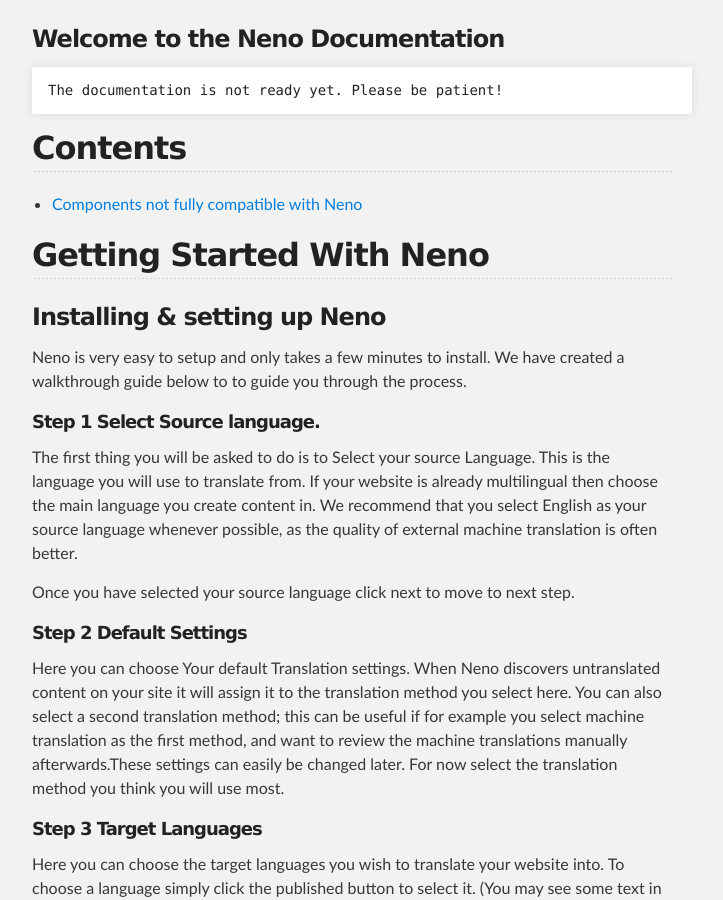
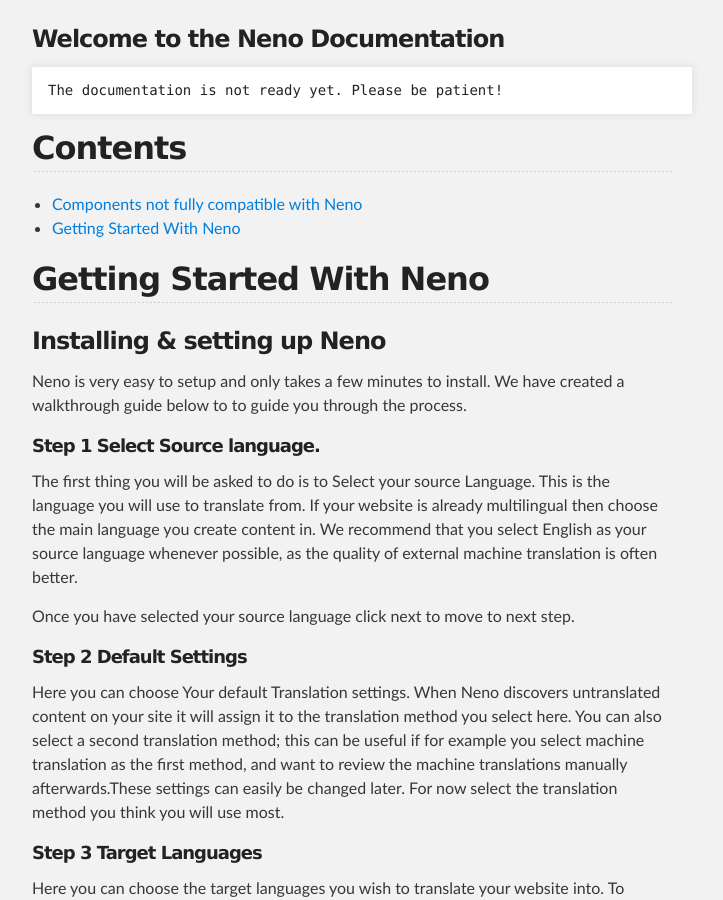
Before and after one commit to javigomez/neno, a Jekyll site: the page built from index.md, in a window 1280 px wide and 900 px high, scrolled down 302 px. Shown: the whole window, without its empty margins (288-1011 px from the left). Built offline with Jekyll 4.4.1, drawn with Linux system fonts in a browser that asks for light colours; Markdown is read by kramdown in place of the engine named in the settings.

Commit message:
Update index.md

```diff
--- a/index.md
+++ b/index.md
@@ -10,6 +10,7 @@ The documentation is not ready yet. Please be patient!
 
 ## Contents
 * [Components not fully compatible with Neno](#components-not-fully-compatible-with-neno)
+* [Getting Started With Neno](#getting-started-with-neno)
 
 ## Getting Started With Neno
 
```
